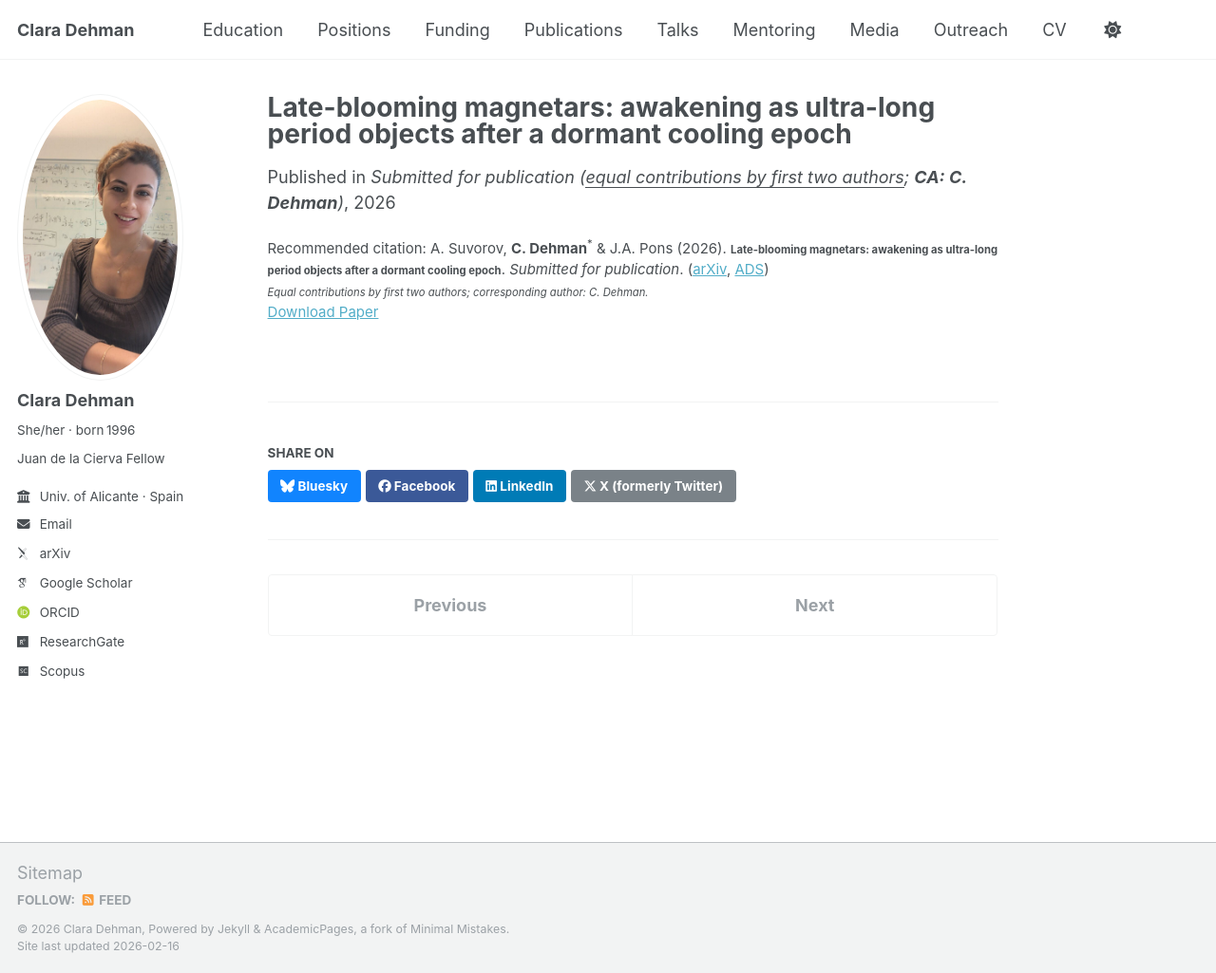
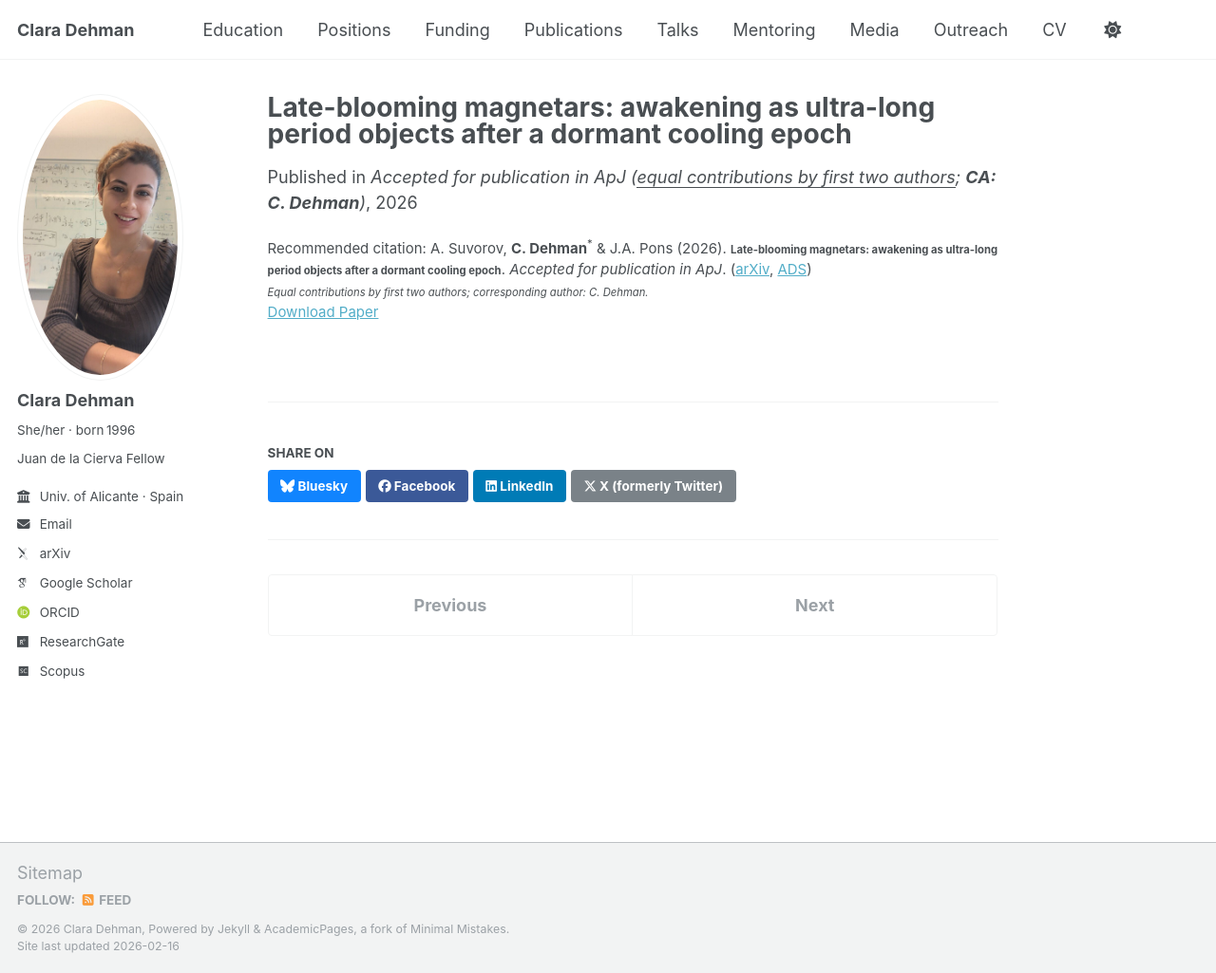
Before and after one commit to ClaraDehman/ClaraDehman.github.io, a Jekyll site: the page built from _publications/2025-05-15-late-blooming-magnetars.md, in a window 1280 px wide and 1025 px high. Shown: the whole window at 95% size. Built offline with Jekyll 4.4.1, drawn with Linux system fonts in a browser that asks for light colours; some web fonts are replaced.

Commit message:
Update 2025-05-15-late-blooming-magnetars.md

```diff
--- a/_publications/2025-05-15-late-blooming-magnetars.md
+++ b/_publications/2025-05-15-late-blooming-magnetars.md
@@ -1,14 +1,14 @@
 ---
 title: "Late-blooming magnetars: awakening as ultra-long period objects after a dormant cooling epoch"
 collection: publications
-category: submitted
+category: published
 permalink: /publication/2025-late-blooming-magnetars
 excerpt: 'Proposal that ultra-long period magnetars emerge after long thermal dormancy, supported by magneto-thermal simulations of aging neutron stars.'
-date: 2026-02-15
-venue: 'Submitted for publication (<u>equal contributions by first two authors</u>; <strong>CA: C. Dehman</strong>)'
+date: 2026-02-17
+venue: 'Accepted for publication in ApJ (<u>equal contributions by first two authors</u>; <strong>CA: C. Dehman</strong>)'
 paperurl: '/files/ulps.pdf'
 arxivurl: 'https://arxiv.org/abs/2505.05373'
 doi: 'https://arxiv.org/abs/2505.05373'
 authors: "<strong>20.</strong> A. Suvorov, <strong><u>C. Dehman</u></strong><sup>*</sup>, J.A. Pons"
-citation: 'A. Suvorov, <strong>C. Dehman</strong><sup>*</sup> & J.A. Pons (2026). <small><strong>Late-blooming magnetars: awakening as ultra-long period objects after a dormant cooling epoch</strong></small>. <em>Submitted for publication</em>. (<a href="https://arxiv.org/abs/2505.05373">arXiv</a>, <a href="https://ui.adsabs.harvard.edu/abs/2025arXiv250505373S/abstract">ADS</a>) <br><small><i>Equal contributions by first two authors; corresponding author: C. Dehman.</i></small>'
+citation: 'A. Suvorov, <strong>C. Dehman</strong><sup>*</sup> & J.A. Pons (2026). <small><strong>Late-blooming magnetars: awakening as ultra-long period objects after a dormant cooling epoch</strong></small>. <em>Accepted for publication in ApJ</em>. (<a href="https://arxiv.org/abs/2505.05373">arXiv</a>, <a href="https://ui.adsabs.harvard.edu/abs/2025arXiv250505373S/abstract">ADS</a>) <br><small><i>Equal contributions by first two authors; corresponding author: C. Dehman.</i></small>'
 ---
```
